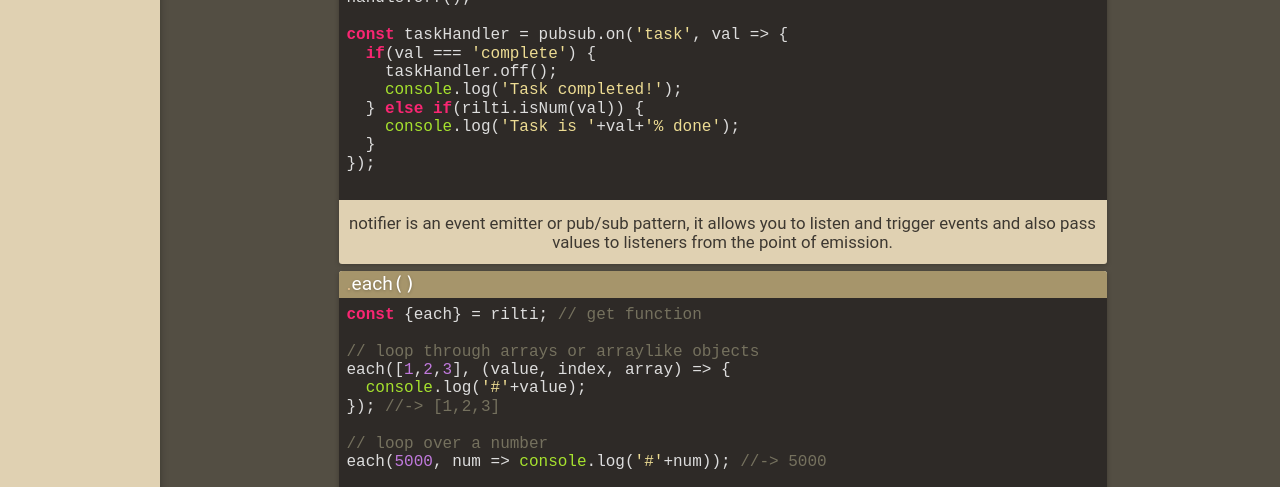
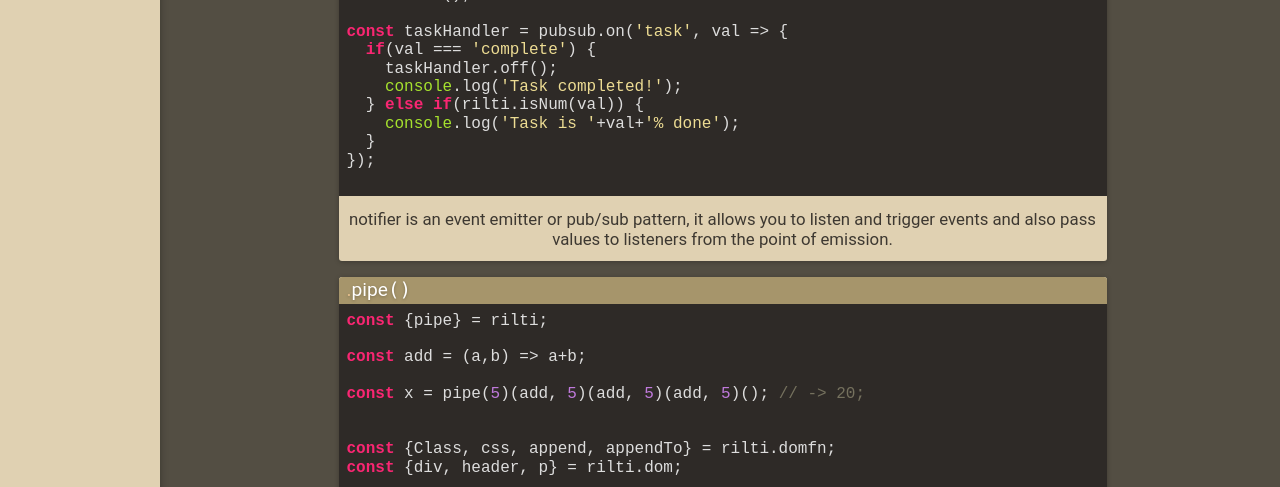
Before and after one commit to SaulDoesCode/rilti.js, a website: page rilti-site/main.html in a window 1280 px wide. Shown: the part 283-770 px from the top of the page. Drawn offline with Linux system fonts and the light colour scheme.

Commit message:
some nasties I forgot about removed

```diff
--- a/rilti-site/main.css
+++ b/rilti-site/main.css
@@ -196,7 +196,7 @@ main {
   min-width: 500px;
   width: 60vw;
   height: 90%;
-  margin: .9vh auto .9vh auto;
+  margin: .5vh auto 2vh auto;
   background: #e0d1b2;
   color: #575656;
   border-radius: 3px;
--- a/rilti-site/main.js
+++ b/rilti-site/main.js
@@ -3,7 +3,7 @@
 // get all the functions needed
 const {notifier,each,pipe,compose,curry,dom,domfn,run,render,route,isObj,isFunc,isStr,isEmpty} = rilti;
 // getting dom related functions & generating all the tags used
-const {queryEach,div,h1,header,footer,span,nav,p,a,b,domfrag,html,ul,li,pre,code} = dom;
+const {queryEach,on,div,h1,header,footer,span,nav,p,a,b,domfrag,html,ul,li,pre,code} = dom;
 // dom manip functions
 const {Class,hasClass} = domfn;
 
@@ -57,7 +57,7 @@ const sbHeader = (section, name, ...buttons) => {
       if(isStr(btn)) {
         const href = `#/${section}.${btn}`;
         const linkBtn = a({ class: 'sidebar-button', href }, span('.'), btn);
-        if(btn.length >= 11) linkBtn.style.fontSize = '.95em';
+        if(btn.length >= 11) linkBtn.style.fontSize = '.92em';
 
         route(href, () => {
           if(activeButton) Class(activeButton, 'selected', false);
@@ -122,7 +122,7 @@ if(location.hash.length > 3) {
   location.hash = hash;
 }
 
-const main = dom.main({render:'body'});
+const main = dom.main();
 
 let activeCard;
 
@@ -131,6 +131,8 @@ const infoCard = (href, title, exampleCode, ...description) => div({
     class:'info-card',
     lifecycle: {
       mount(el) {
+        const thisCardLink = '#/'+href;
+        on(el, 'mouseover', () => location.hash = thisCard);
         route(href, hash => {
           el.scrollIntoView(smoothScrollSetting);
           if(activeCard) Class(activeCard, 'active', false);
@@ -177,6 +179,40 @@ const taskHandler = pubsub.on('task', val => {
   it allows you to listen and trigger events and also pass values to listeners from the point of emission.`)
 );
 
+infoCard('rilti.pipe', 'pipe',
+`const {pipe} = rilti;
+
+const add = (a,b) => a+b;\n
+const x = pipe(5)(add, 5)(add, 5)(add, 5)(); // -> 20;\n\n
+const {Class, css, append, appendTo} = rilti.domfn;
+const {div, header, p} = rilti.dom;
+
+pipe(div())
+// add a class to div element
+(Class, 'material-panel')
+// now append some children
+(append,
+
+ header("Good News Everyone!!!"),
+ p(\`
+  We've a fun new toy to play with called rilti.js,
+  it let's you build things using functional wizardry.
+ \`)
+
+)
+// finally add div to page
+(appendTo, document.body)
+// pipes won't stop asking for funcs
+// until it is executed without any arguments
+(); // pipe chain stopped, -> div.material-panel
+
+
+`,
+  p(`pipe takes a value and returns a function that expects a function as the first parameter.
+
+  `)
+);
+
 infoCard('rilti.each', 'each',
 `const {each} = rilti; // get function
 
@@ -216,6 +252,7 @@ ul({
 );
 
   run(() => {
+    render(main, document.body);
     console.info(`Loaded in ${performance.now() - commence}ms`);
   });
 }
--- a/src/rilti.js
+++ b/src/rilti.js
@@ -193,17 +193,24 @@ once(root, 'DOMContentLoaded', () => {
   LoadStack = NULL;
 });
 
-const run = fn => ready ? fn() : LoadStack.add(fn),
-html = html => {
+const run = fn => ready ? fn() : LoadStack.add(fn);
+
+const isMounted = (el, potentialParent) => (
+  el.isConnected || doc.contains(el) || (isNode(potentialParent) && DOMcontains(el, potentialParent))
+);
+
+const html = html => {
   html = isNode(html) ? html : doc.createRange().createContextualFragment(html || '');
-  if(!(html.isCreated || (html.isConnected && !html.isMounted))) html.dispatchEvent(createEVT);
-  !html.isMounted && run(() => {
-    if((doc.contains(html) || html.isConnected) && !html.isMounted) html.dispatchEvent(mountEVT);
-  });
+  if(!isMounted(html)) {
+    html.dispatchEvent(createEVT);
+    run(() => isMounted(html) && html.dispatchEvent(mountEVT));
+  }
   return html;
-},
-domfrag = inner => isPrimitive(inner) ? html(inner) : doc.createDocumentFragment(),
-vpend = args => {
+}
+
+const domfrag = inner => isPrimitive(inner) ? html(inner) : doc.createDocumentFragment();
+
+const vpend = args => {
   if((args = flatten(args)).length == 1) return html(args[0]);
   const dfrag = domfrag();
   each(args, arg => dfrag.appendChild(html(arg)));
@@ -223,8 +230,7 @@ domfn = {
       isObj(styles) ? each(styles, (p, key) => node.style[key] = p) : isEq(isStr,styles,prop) && (node.style[styles] = prop),
       node // return node
   ), 2),
-  Class: curry((node, c, state) => {
-    if(!isDef(state)) state = !node.classList.contains(c);
+  Class: curry((node, c, state = !node.classList.contains(c)) => {
     state = state ? 'add' : 'remove';
     c.indexOf(' ') !== -1 ? each(c.split(' '), cls => node.classList[state](cls)) : node.classList[state](c);
     return node;
@@ -287,19 +293,15 @@ checkAttr = (name, el, oldValue) => {
   }
 },
 
-isMounted = (el, potentialParent) => (
-  el.isConnected || doc.contains(el) || (isNode(potentialParent) && DOMcontains(el, potentialParent))
-),
-
 isRenderable = composeTest(isNode, isStr, isArrlike),
 
-create = curry((tag, options, ...children) => {
+create = (tag, options, ...children) => {
   const el = doc.createElement(tag);
 
   if(isRenderable(options)) {
-    if(!isEmpty(children)) append(el, options, children);
+    if(children.length) append(el, options, children);
     else append(el, options);
-  } else if(!isEmpty(children)) append(el, children);
+  } else if(children.length) append(el, children);
 
   if(isObj(options)) {
     for(const key in options) {
@@ -318,18 +320,18 @@ create = curry((tag, options, ...children) => {
         });
       }
     }
-    if(options.render) options.render.appendChild ? options.render.appendChild(el) : render(el, options.render);
+    if(options && options.render) options.render.appendChild ? options.render.appendChild(el) : render(el, options.render);
   }
   el.dispatchEvent(createEVT);
-  if(isMounted(el, options.render)) el.dispatchEvent(mountEVT);
+  if(isMounted(el, options && options.render)) el.dispatchEvent(mountEVT);
   return el;
-}, 2),
+},
 
 dom = new Proxy(extend(
   (selector, element = doc) => isNode(selector) ? selector : query(selector, element),
   {create,query,queryAll,queryEach,on,once,html,domfrag}
 ), {
-  get:(d, key) => key in d ? d[key] : create(key),
+  get:(d, key) => key in d ? d[key] : create.bind(NULL, key),
   set:(d, key, val) => d[key] = val,
 }),
 
```
Also changed, not shown: dist/rilti.min.js.
